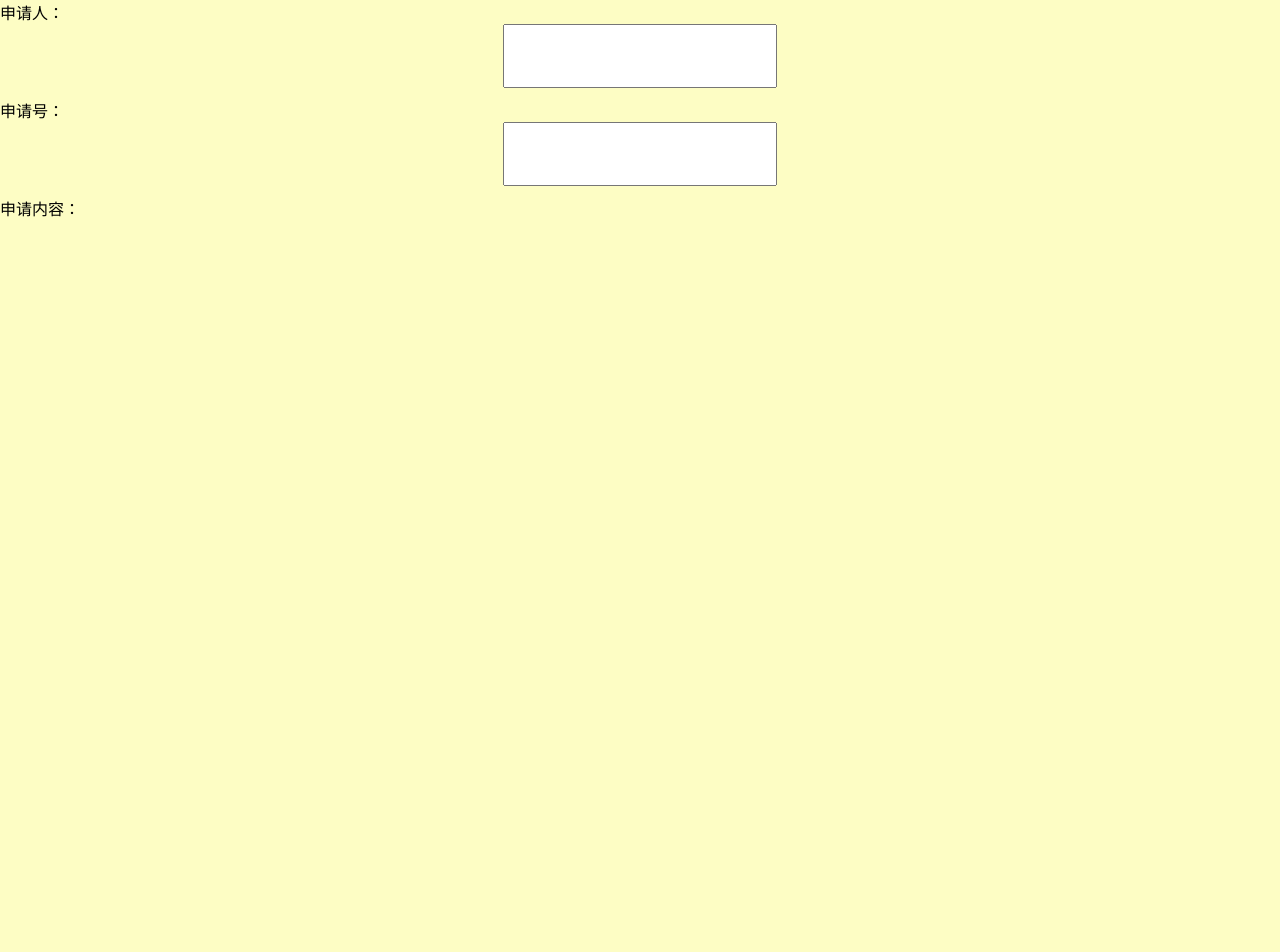
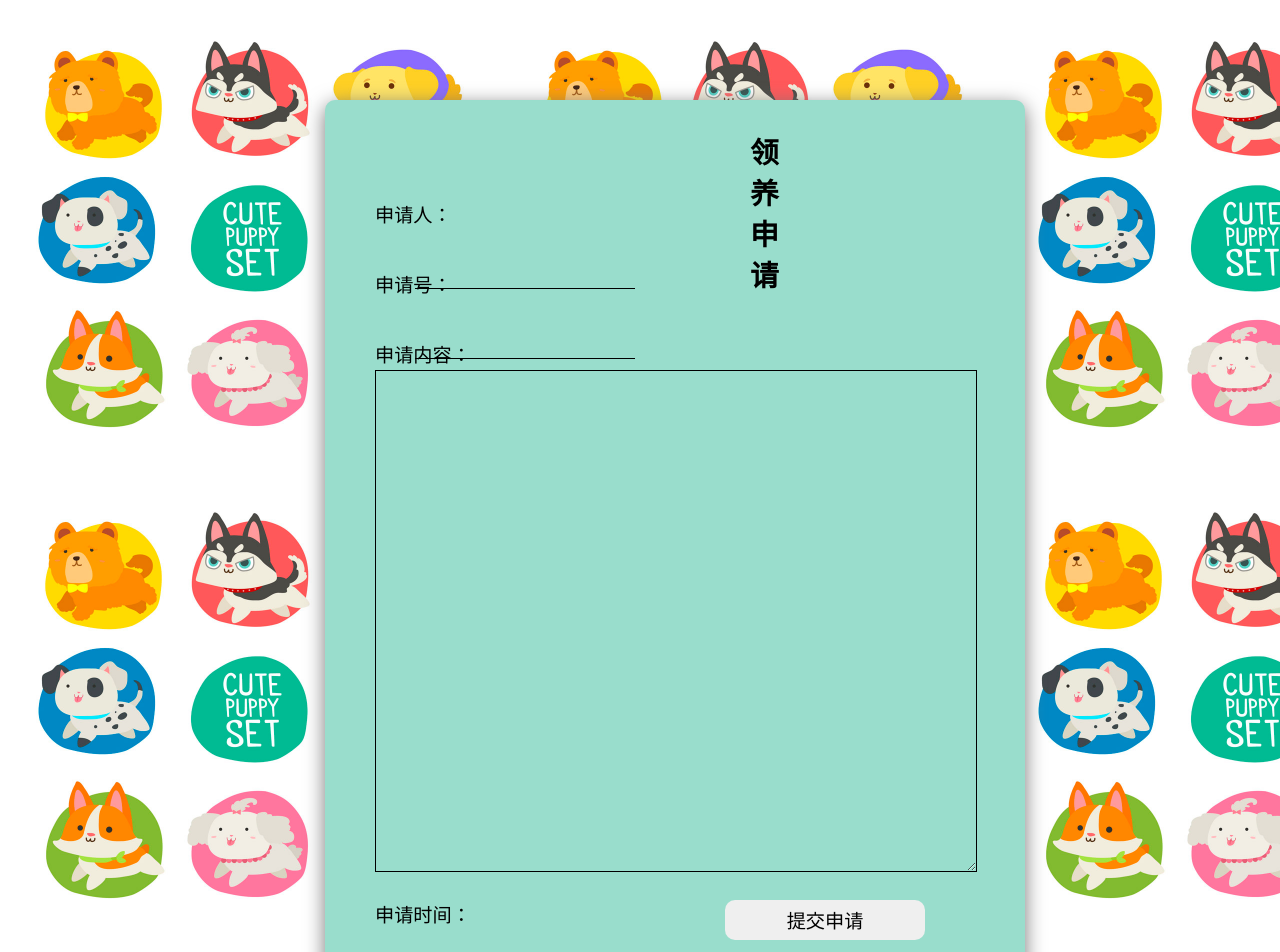
Before and after one commit to Tang233/GraduationProject, a Vue app in the folder FontEnd/project/: page /components/ApplyAdoption in a window 1280 px wide. Shown: the top 952 px of the page. Before the commit the page ends 800 px from the top, so only its background shows below. Built offline with nearby package versions, Linux system fonts and the light colour scheme.

Commit message:
applyadoption

```diff
--- a/FontEnd/project/src/components/ApplyAdoption.vue
+++ b/FontEnd/project/src/components/ApplyAdoption.vue
@@ -1,16 +1,135 @@
 <template lang="html">
-<div class="apply-box">
-  <div class="app-user">申请人：<input type="text"v-model="app_user">{{user_id}}</div>
-  <div class="app-adoption">申请号：<input type="text" v-model="app_adoption"> </div>
-  <div class="app-content">申请内容：</div>
-  <div class="app-date">{{app_date}}</div>
-</div>
+
+  <div class="apply-box">
+    <div class="apply-title"><h2>领养申请</h2></div>
+    <div class="app-user">申请人：<input type="text"v-model="app_user">{{user_id}}</div>
+    <div class="app-adoption">申请号：<input type="text" v-model="app_adoption"></div>
+    <span>申请内容：</span>
+    <div class="app-content"><textarea name="name" rows="8" cols="80" v-model="ado_content"></textarea></div>
+    <div class="app-date">申请时间：{{app_date}}</div>
+    <div class="apply-btn">
+      <button type="button" v-on:click="applyadoption">提交申请</button>
+    </div>
+  </div>
+
 </template>
 
 <script>
 export default {
+  data(){
+    return{
+      app_user: '',
+      user_id: '',
+      app_adoption: '',
+      app_content: '',
+      app_date: '',
+    }
+  }
 }
 </script>
 
 <style lang="css">
+body{
+  background-image: url("../../images/b2.jpg");
+  background-size: 500px 471px;
+  background-repeat: repeat;
+}
+.apply-box{
+  position: absolute;
+  display: flex;
+  flex-direction: column;
+  justify-content: space-around;
+  width: 700px;
+  height: 900px;
+  top: 100px;
+  left: 325px;
+  border-radius: 10px;
+  box-shadow: 0px 5px 20px #777777;
+  background-color: #99DDCC;
+}
+.apply-title{
+  position: absolute;
+  top: 20px;
+  left: 290px;
+  font-family: "微软雅黑";
+  font-size: 1.2rem;
+}
+.app-user{
+  position: absolute;
+  top: 100px;
+  left: 50px;
+  width: 300px;
+  height: 50px;
+  font-family: "微软雅黑";
+  font-size: 1.2rem;
+}
+.app-user>input{
+  width: 200px;
+  height: 40px;
+  font-family: "微软雅黑";
+  font-size: 1.2rem;
+  background-color: #99DDCC;
+  border: 0px;
+  border-bottom: 1px solid black;
+}
+.app-adoption{
+  position: absolute;
+  top: 170px;
+  left: 50px;
+  width: 300px;
+  height: 50px;
+  font-family: "微软雅黑";
+  font-size: 1.2rem;
+}
+.app-adoption>input{
+  width: 200px;
+  height: 40px;
+  font-family: "微软雅黑";
+  font-size: 1.1rem;
+  background-color: #99DDCC;
+  border: 0px;
+  border-bottom: 1px solid black;
+}
+span{
+  position: absolute;
+  top: 240px;
+  left: 50px;
+  font-family: "微软雅黑";
+  font-size: 1.2rem;
+}
+.app-content{
+  position: absolute;
+  top: 270px;
+  left: 50px;
+  width: 600px;
+  height: 500px;
+  font-family: "微软雅黑";
+  font-size: 1.2rem;
+}
+.app-content>textarea{
+  width: 600px;
+  height: 500px;
+  font-family: "微软雅黑";
+  font-size: 1.1rem;
+  background-color: #99DDCC;
+  border: 1px solid black;
+}
+.app-date{
+  position: absolute;
+  top: 800px;
+  left: 50px;
+  width: 300px;
+  height: 50px;
+  font-family: "微软雅黑";
+  font-size: 1.2rem;
+}
+.apply-btn>button{
+  position: absolute;
+  top: 800px;
+  left: 400px;
+  width: 200px;
+  height: 40px;
+  font-family: "微软雅黑";
+  font-size: 1.2rem;
+}
 </style>
--- a/FontEnd/project/src/views/Login.vue
+++ b/FontEnd/project/src/views/Login.vue
@@ -4,7 +4,7 @@
       <div class="login-box">
         <h2>登录</h2>
         <div ><input class="username" type="text" placeholder="请输入用户名" v-model="username"></div>
-        <div ><input class="userpwd" type="text" placeholder="请输入密码" v-model="password"></div>
+        <div ><input class="userpwd" type="password" placeholder="请输入密码" v-model="password"></div>
         <div ><button type="button" v-on:click="Login">登录</button></div>
         <div class="regist"><a href="/views/regist">没有账号？马上注册</a></div>
         <p>{{cookie}}</p>
@@ -236,6 +236,8 @@ import axios from 'axios'
     z-index: -1;
     top: 0;
     left: 0;
+
+
 }
 .box{
   position: absolute;
--- a/FontEnd/project/src/views/UserPage.vue
+++ b/FontEnd/project/src/views/UserPage.vue
@@ -78,7 +78,7 @@ export default {
       }
     },
     modifypage(){
-      seen: 'false'
+      alert("这是自己的页面")
     },
     sendmodify(){
 
@@ -94,14 +94,18 @@ export default {
         if(this.user_id!=name){
           axios.post('http://localhost:3000/getuserinfo', {user_id: this.user_id})
           .then(function (response) {
+            if(typeof(response.data)=='number'){
+                self.$router.push('/views/UserNotFound')
+            }else{
               self.user_id=response.data.user_id
               self.user_email=response.data.user_email
               self.user_mobile=response.data.user_mobile
               console.log(self.user_id)
               console.log(self.user_email)
               console.log(self.user_mobile)
-            if(this.user_id === name){
-              this.modifypage()
+              if(self.user_id === name){
+                modifypage()
+              }
             }
           })
         }else{
```
Also changed, not shown: FontEnd/project/images/404.jpg (added), FontEnd/project/images/b2.jpg (added). Lines whose indentation alone changed are shown as unchanged.
